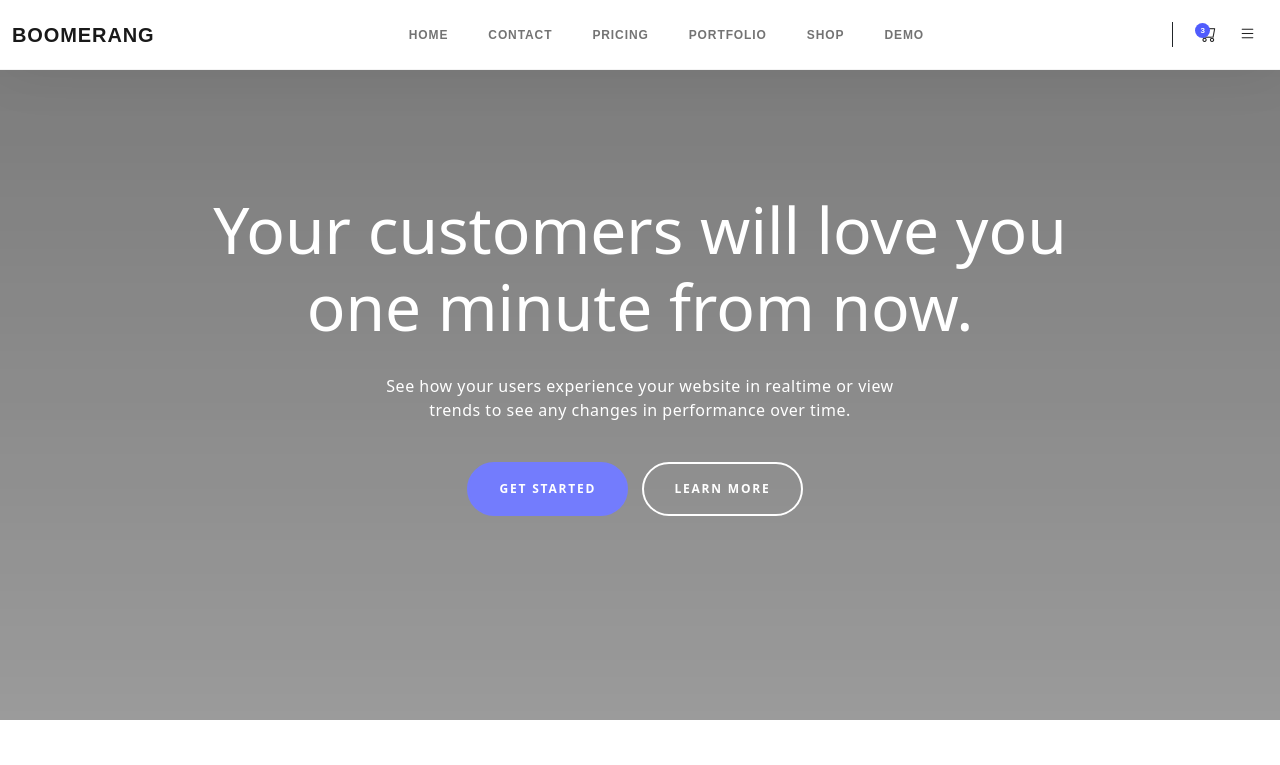
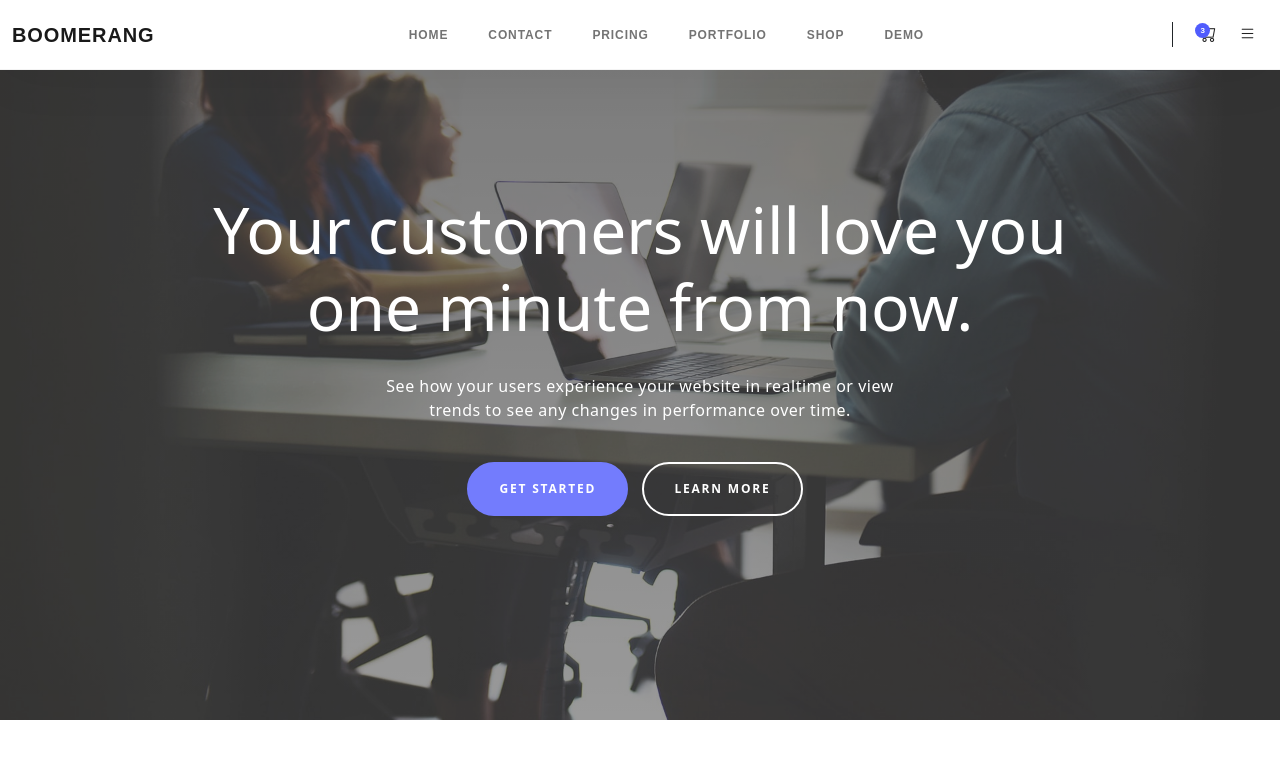
Before and after one commit to divyakerekar09/boomerang_website, a plain HTML site: page index.html in a window 1280 px wide. Shown: the top 765 px of the page. Drawn offline with nearby package versions, Linux system fonts and the light colour scheme; files whose address does not match are found by name.

Commit message:
second commit

```diff
--- a/index.css
+++ b/index.css
@@ -114,7 +114,7 @@ a {
 
 .backgroundimg{
   /* background-image: url(../dk.b/peple.jpeg); */
-  background-image: linear-gradient(rgba(0, 0, 0, 0.658), rgba(0, 0, 0, 0.493)), url(../dk.b/peple.jpeg);
+  background-image: linear-gradient(rgba(0, 0, 0, 0.658), rgba(0, 0, 0, 0.493)), url(peple.jpeg);
   height: 90vh;
   background-size: cover;
   background-position: center;
```
